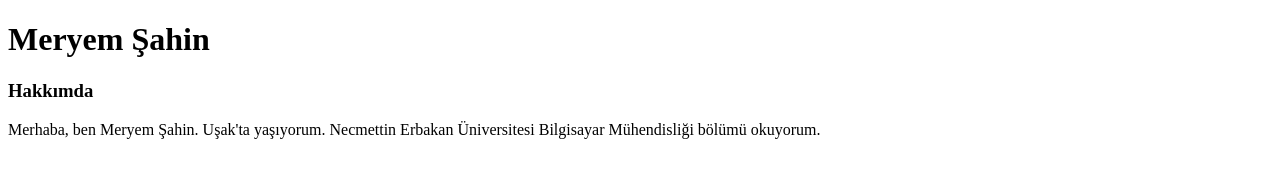
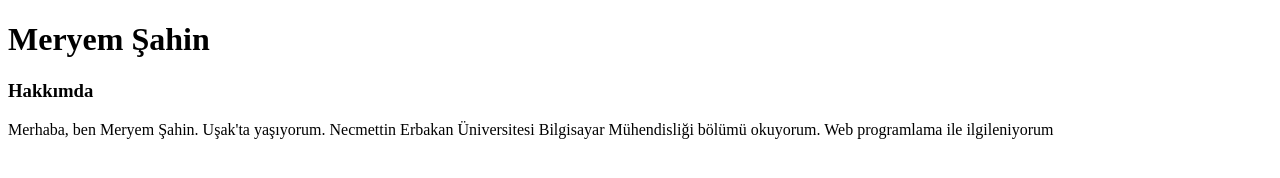
Before and after one commit to meryemshins/kodluyoruzilkrepo-main, a plain HTML site: page index.html in a window 1280 px wide. Drawn offline with Linux system fonts and the light colour scheme.

Commit message:
index.html düzenlendi

```diff
--- a/index.html
+++ b/index.html
@@ -9,7 +9,7 @@
 <body>
     <h1>Meryem Şahin</h1>
     <h3>Hakkımda</h3> <!--kısaca bilgilendirme-->
-    <p>Merhaba, ben Meryem Şahin. Uşak'ta yaşıyorum. Necmettin Erbakan Üniversitesi Bilgisayar Mühendisliği bölümü okuyorum.</p>
+    <p>Merhaba, ben Meryem Şahin. Uşak'ta yaşıyorum. Necmettin Erbakan Üniversitesi Bilgisayar Mühendisliği bölümü okuyorum. Web programlama ile ilgileniyorum</p>
 
 </body>
 </html>
```
